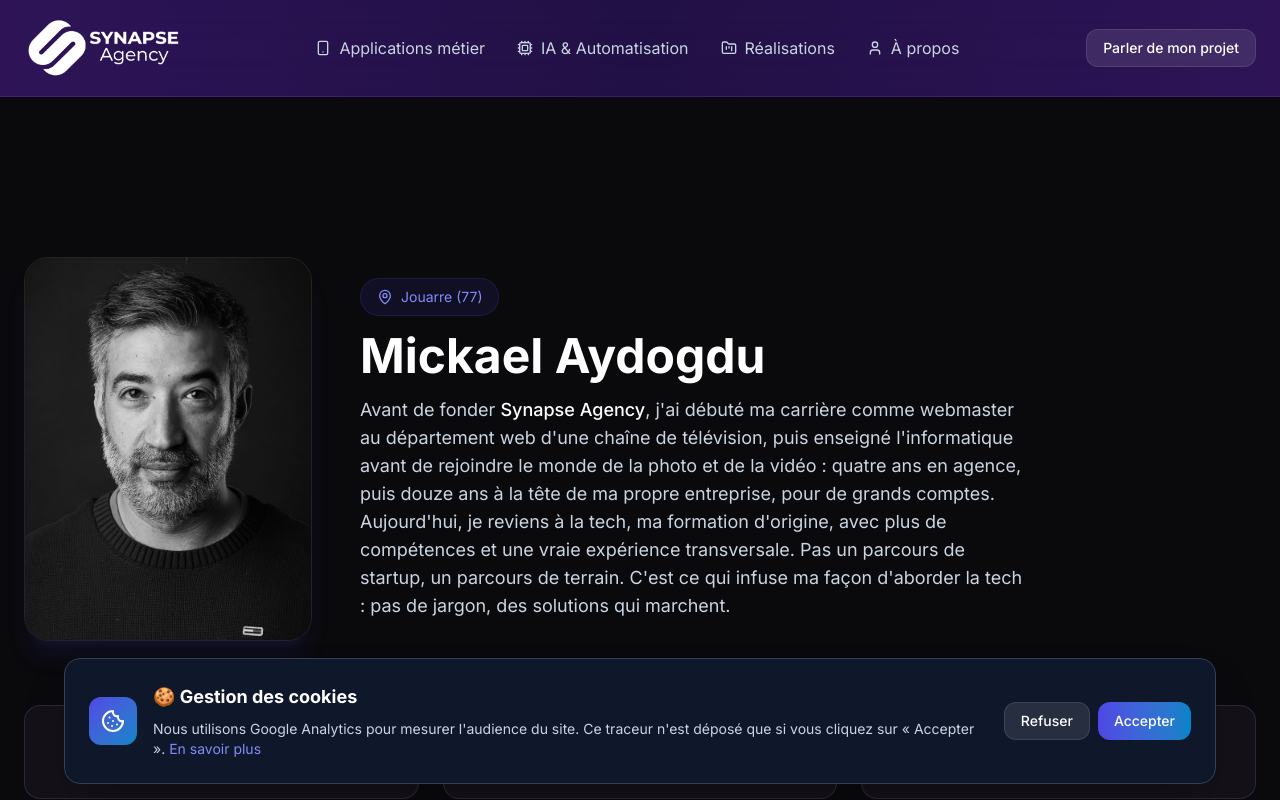
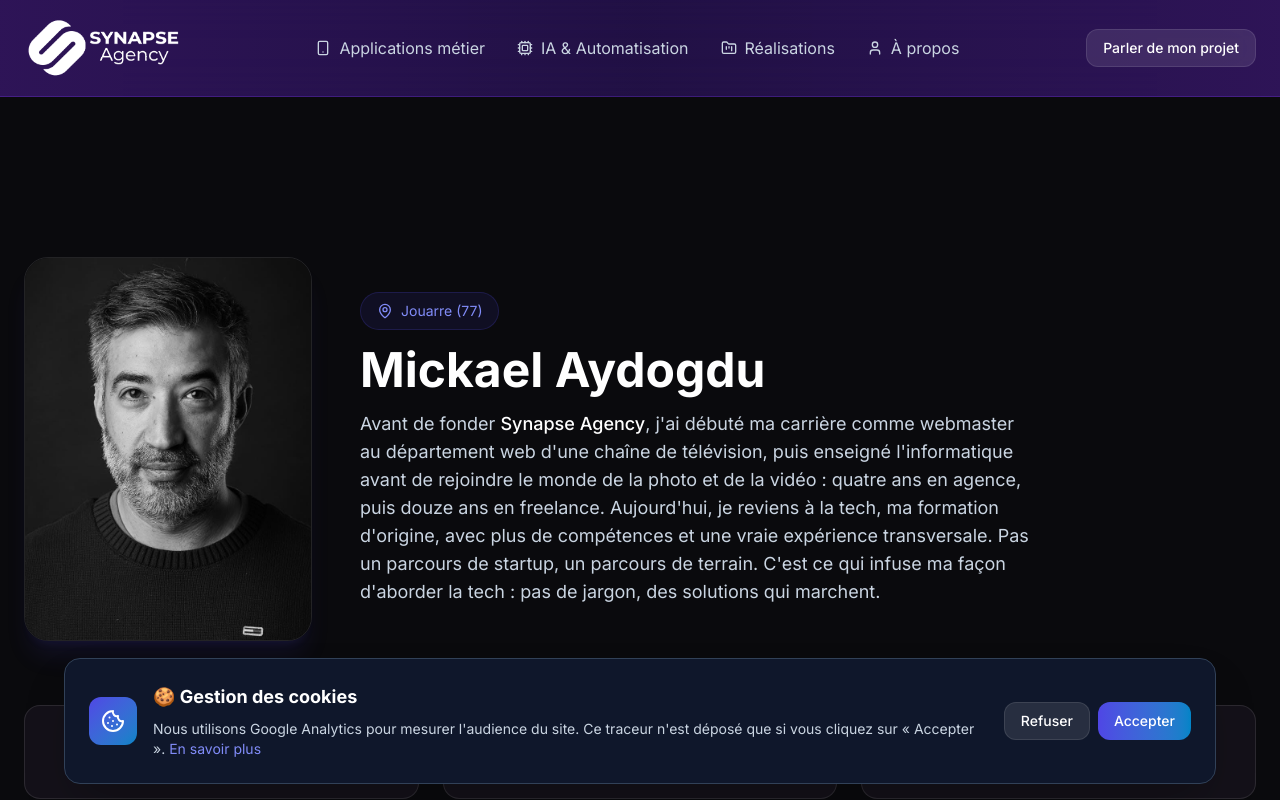
Before and after one commit to mickaelaydogdu-a11y/synapse-agency, a Next.js app: page /qui-suis-je in a window 1280 px wide. Shown: the top 800 px of the page. Built offline with nearby package versions, Linux system fonts and the light colour scheme.

Commit message:
Simplifie "à la tête de ma propre entreprise, pour de grands comptes" en "en freelance" sur /qui-suis-je

```diff
--- a/components/about/AboutHero.tsx
+++ b/components/about/AboutHero.tsx
@@ -48,8 +48,8 @@ export function AboutHero() {
             <p className="text-lg text-slate-300 max-w-2xl">
               Avant de fonder <span className="text-white font-medium">Synapse Agency</span>, j&apos;ai débuté ma carrière comme
               webmaster au département web d&apos;une chaîne de télévision, puis enseigné l&apos;informatique avant de rejoindre
-              le monde de la photo et de la vidéo : quatre ans en agence, puis douze ans à la tête de ma propre entreprise, pour
-              de grands comptes. Aujourd&apos;hui, je reviens à la tech, ma formation d&apos;origine, avec plus de compétences et
+              le monde de la photo et de la vidéo : quatre ans en agence, puis douze ans en freelance. Aujourd&apos;hui, je reviens
+              à la tech, ma formation d&apos;origine, avec plus de compétences et
               une vraie expérience transversale. Pas un parcours de startup, un parcours de terrain. C&apos;est ce qui infuse ma
               façon d&apos;aborder la tech : pas de jargon, des solutions qui marchent.
             </p>
```
